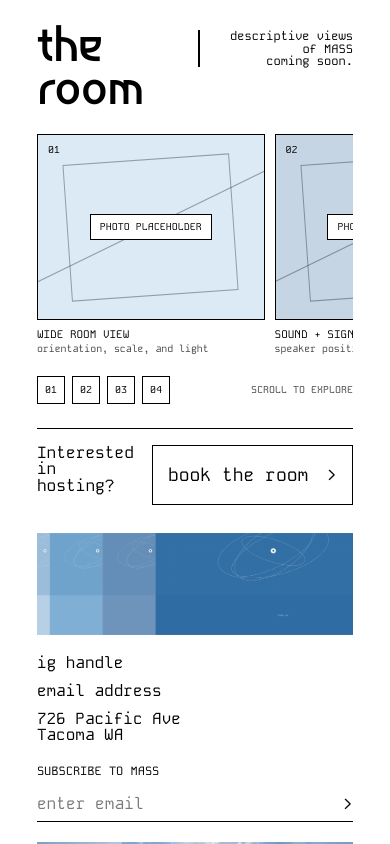
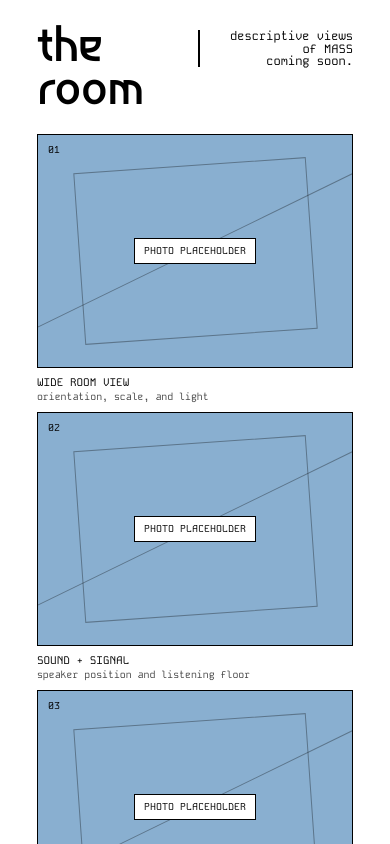
Before and after one commit to fvckzest/MASS, a Next.js app: page /venue in a window 390 px wide. Shown: the part 800-1644 px from the top of the page. Built offline with nearby package versions, Linux system fonts and the light colour scheme.

Commit message:
Refine venue gallery layout and mobile contact spacing

```diff
--- a/src/app/globals.css
+++ b/src/app/globals.css
@@ -974,35 +974,26 @@ input {
   margin-top: clamp(22px, 2.6vw, 37.5px);
 }
 
-.venue-gallery__viewport {
+.venue-gallery__strip {
   display: grid;
-  grid-auto-columns: clamp(210px, 30%, 340px);
-  grid-auto-flow: column;
-  gap: clamp(12px, 1.55vw, 22px);
-  overflow-x: auto;
-  padding-bottom: 10px;
-  scroll-behavior: smooth;
-  scroll-snap-type: x mandatory;
-  scrollbar-color: #000 transparent;
-  scrollbar-width: thin;
+  grid-template-columns: repeat(4, minmax(0, 1fr));
+  gap: clamp(8px, 1.1vw, 16px);
 }
 
 .room-photo {
   min-width: 0;
   margin: 0;
-  scroll-margin-inline: 8px;
-  scroll-snap-align: start;
 }
 
 .room-photo__frame {
   position: relative;
   display: flex;
-  aspect-ratio: 1.22;
+  aspect-ratio: 1.35;
   align-items: center;
   justify-content: center;
   overflow: hidden;
   border: 1px solid var(--ink);
-  background: #dceaf5;
+  background: #89afd0;
 }
 
 .room-photo__frame::before,
@@ -1025,18 +1016,6 @@ input {
   transform: rotate(-26deg);
 }
 
-.room-photo__frame--sound {
-  background: #c6d5e4;
-}
-
-.room-photo__frame--bar {
-  background: #d4e6d7;
-}
-
-.room-photo__frame--setup {
-  background: #e9dfcb;
-}
-
 .room-photo__placeholder,
 .room-photo__index {
   position: relative;
@@ -1060,7 +1039,7 @@ input {
   line-height: 1;
 }
 
-.room-photo figcaption {
+.room-photo__caption {
   display: flex;
   flex-direction: column;
   gap: 4px;
@@ -1069,47 +1048,14 @@ input {
   line-height: 1;
 }
 
-.room-photo figcaption strong {
+.room-photo__caption strong {
   font-weight: 400;
   text-transform: uppercase;
 }
 
-.room-photo figcaption span {
+.room-photo__caption span {
   color: #444;
   font-size: 0.9em;
-}
-
-.venue-gallery__nav {
-  display: flex;
-  align-items: center;
-  gap: clamp(7px, 0.8vw, 12px);
-  margin-top: clamp(12px, 1.35vw, 19.5px);
-}
-
-.venue-gallery__nav a {
-  display: inline-flex;
-  width: clamp(28px, 2.65vw, 38px);
-  height: clamp(28px, 2.65vw, 38px);
-  align-items: center;
-  justify-content: center;
-  border: 1px solid var(--ink);
-  font-size: clamp(10px, 1.05vw, 15px);
-  line-height: 1;
-  transition: background-color 160ms ease, color 160ms ease;
-}
-
-.venue-gallery__nav a:hover,
-.venue-gallery__nav a:focus-visible {
-  background: var(--ink);
-  color: var(--paper);
-}
-
-.venue-gallery__nav span {
-  margin-left: auto;
-  color: #444;
-  font-size: clamp(10px, 1.05vw, 15px);
-  line-height: 1;
-  text-transform: uppercase;
 }
 
 .venue-room__cta {
@@ -1345,15 +1291,38 @@ input {
   }
 
   .contact__details {
-    gap: 12px;
+    display: grid;
+    grid-template-columns: minmax(0, 1fr) auto;
+    grid-template-rows: auto auto;
+    column-gap: clamp(20px, 8vw, 36px);
+    row-gap: 12px;
+    align-items: start;
+  }
+
+  .contact__details > a {
+    grid-column: 1;
+  }
+
+  .contact__details > p {
+    grid-column: 2;
+    grid-row: 1 / span 2;
+    margin: 0;
+    text-align: right;
   }
 
   .subscribe {
-    gap: 10px;
+    display: grid;
+    grid-template-columns: auto minmax(0, 1fr);
+    align-items: center;
+    gap: clamp(12px, 3.3vw, 18px);
   }
 
   .subscribe label {
+    width: auto;
+    align-self: center;
+    padding-bottom: 0;
     font-size: 12px;
+    white-space: nowrap;
   }
 
   .subscribe input {
@@ -1603,8 +1572,8 @@ input {
     margin-top: 24px;
   }
 
-  .venue-gallery__viewport {
-    grid-auto-columns: minmax(72%, 1fr);
+  .venue-gallery__strip {
+    grid-template-columns: minmax(0, 1fr);
     gap: 10px;
   }
 
@@ -1613,22 +1582,9 @@ input {
     font-size: 10px;
   }
 
-  .room-photo figcaption {
+  .room-photo__caption {
+    padding-top: 9px;
     font-size: 11px;
-  }
-
-  .venue-gallery__nav {
-    margin-top: 12px;
-  }
-
-  .venue-gallery__nav a {
-    width: 28px;
-    height: 28px;
-    font-size: 10px;
-  }
-
-  .venue-gallery__nav span {
-    font-size: 10px;
   }
 
   .venue-room__cta {
--- a/src/app/venue/page.tsx
+++ b/src/app/venue/page.tsx
@@ -27,28 +27,24 @@ const venueDetails = [
 
 const roomPhotos = [
   {
-    id: "room-photo-wide",
     index: "01",
     label: "wide room view",
     description: "orientation, scale, and light",
     tone: "room",
   },
   {
-    id: "room-photo-sound",
     index: "02",
     label: "sound + signal",
     description: "speaker position and listening floor",
     tone: "sound",
   },
   {
-    id: "room-photo-bar",
     index: "03",
     label: "bar + entry",
     description: "arrival, flow, and gathering",
     tone: "bar",
   },
   {
-    id: "room-photo-setup",
     index: "04",
     label: "event setup",
     description: "a room ready for what comes next",
@@ -98,28 +94,20 @@ export default function VenuePage() {
         </div>
 
         <div className="venue-gallery">
-          <div className="venue-gallery__viewport" aria-label="Room photo placeholders">
+          <div className="venue-gallery__strip" aria-label="Room photo placeholders">
             {roomPhotos.map((photo) => (
-              <figure className="room-photo" id={photo.id} key={photo.id}>
+              <figure className="room-photo" key={photo.index}>
                 <div className={`room-photo__frame room-photo__frame--${photo.tone}`}>
                   <span className="room-photo__placeholder">photo placeholder</span>
                   <span className="room-photo__index">{photo.index}</span>
                 </div>
-                <figcaption>
+                <figcaption className="room-photo__caption">
                   <strong>{photo.label}</strong>
                   <span>{photo.description}</span>
                 </figcaption>
               </figure>
             ))}
           </div>
-          <nav className="venue-gallery__nav" aria-label="Room photo navigation">
-            {roomPhotos.map((photo) => (
-              <a href={`#${photo.id}`} key={photo.id} aria-label={`View ${photo.label}`}>
-                {photo.index}
-              </a>
-            ))}
-            <span>scroll to explore</span>
-          </nav>
         </div>
 
         <div className="venue-room__cta">
```
